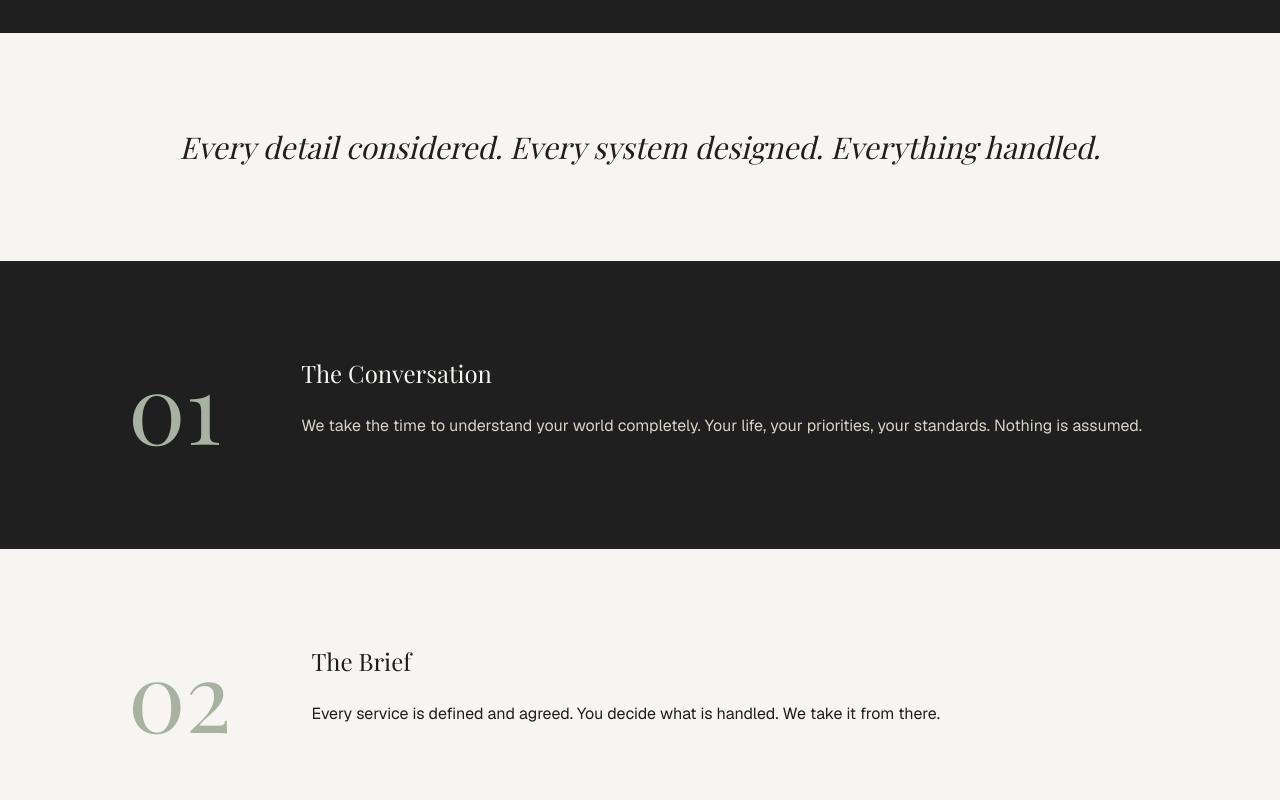
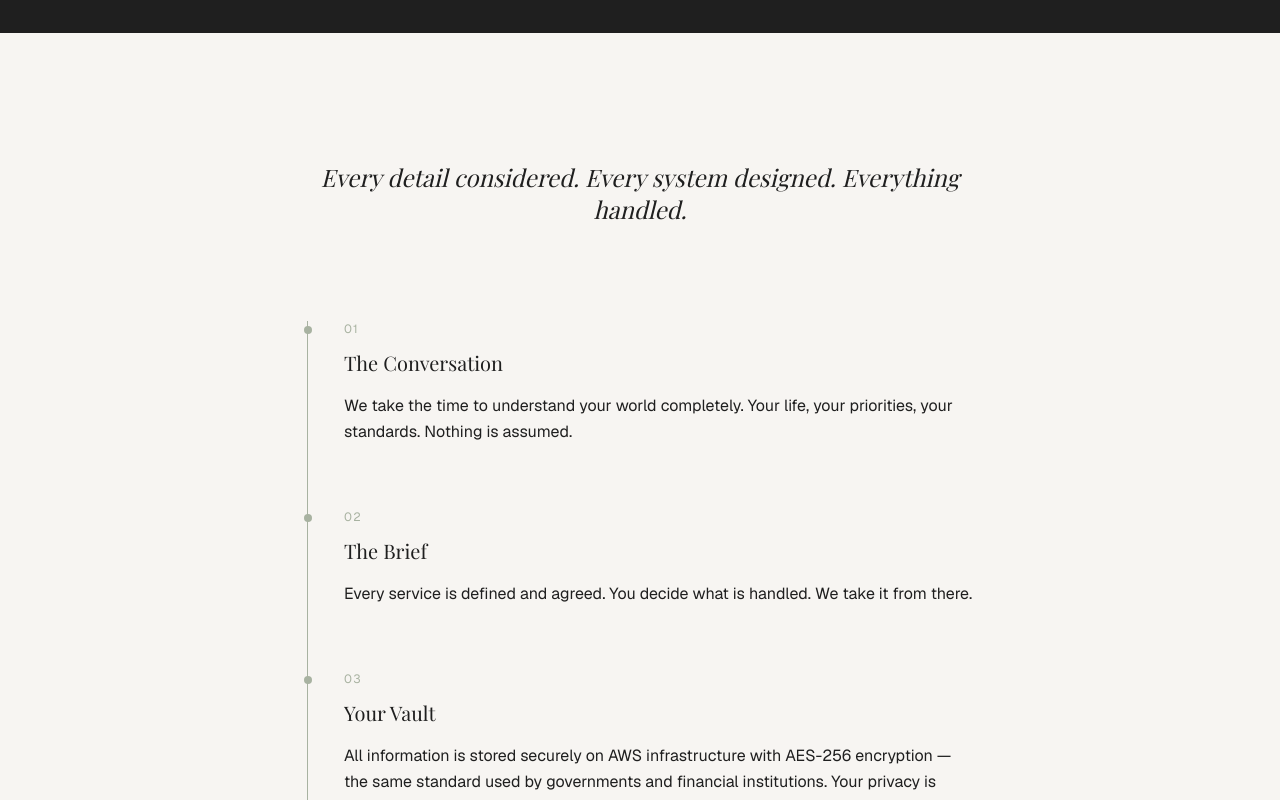
Before and after one commit to tppsamchesh/the-life-office, a Next.js app: page /how-it-works in a window 1280 px wide. Shown: the part 520-1320 px from the top of the page. Built offline with nearby package versions, Linux system fonts and the light colour scheme.

Commit message:
How It Works — vertical timeline layout

```diff
--- a/app/how-it-works/page.tsx
+++ b/app/how-it-works/page.tsx
@@ -1,12 +1,51 @@
 'use client';
 
-import { useEffect } from 'react';
+import { useEffect, useRef } from 'react';
 import Link from 'next/link';
 
+const steps = [
+  {
+    number: '01',
+    title: 'The Conversation',
+    body: 'We take the time to understand your world completely. Your life, your priorities, your standards. Nothing is assumed.',
+  },
+  {
+    number: '02',
+    title: 'The Brief',
+    body: 'Every service is defined and agreed. You decide what is handled. We take it from there.',
+  },
+  {
+    number: '03',
+    title: 'Your Vault',
+    body: 'All information is stored securely on AWS infrastructure with AES-256 encryption — the same standard used by governments and financial institutions. Your privacy is absolute.',
+  },
+  {
+    number: '04',
+    title: 'Your Intelligence Layer',
+    body: 'Custom AI agents are architected specifically for your household. Built on your chosen platform. Invisible in operation. Exceptional in output.',
+  },
+  {
+    number: '05',
+    title: 'Your Point of Contact',
+    body: 'One person. One number. Always available. No queues, no systems, no waiting.',
+  },
+  {
+    number: '06',
+    title: 'Always Improving',
+    body: 'The longer we work together, the better it gets. Your preferences are learned, your standards are maintained, and nothing is ever missed.',
+  },
+];
+
 export default function HowItWorksPage() {
+  const lineRef = useRef<HTMLDivElement>(null);
+  const containerRef = useRef<HTMLDivElement>(null);
+  const circleRefs = useRef<(HTMLDivElement | null)[]>([]);
+
   useEffect(() => {
+    const prefersReducedMotion = window.matchMedia('(prefers-reduced-motion: reduce)').matches;
+
+    /* ── FADE-UP OBSERVER ──────────────────────────────────── */
     const targets = document.querySelectorAll<HTMLElement>('.fade-up');
-
     const observer = new IntersectionObserver(
       (entries) => {
         entries.forEach((entry) => {
@@ -18,50 +57,44 @@ export default function HowItWorksPage() {
       },
       { threshold: 0.1, rootMargin: '0px 0px -32px 0px' }
     );
-
     targets.forEach((el) => observer.observe(el));
 
+    /* ── TIMELINE LINE DRAWING ─────────────────────────────── */
+    if (prefersReducedMotion) {
+      if (lineRef.current && containerRef.current) {
+        lineRef.current.style.height = `${containerRef.current.offsetHeight}px`;
+        lineRef.current.style.transition = 'none';
+      }
       return () => observer.disconnect();
+    }
+
+    const updateLine = () => {
+      if (!lineRef.current || !containerRef.current) return;
+      const containerTop =
+        containerRef.current.getBoundingClientRect().top + window.scrollY;
+      const triggerY = window.scrollY + window.innerHeight * 0.72;
+
+      let maxHeight = 0;
+      circleRefs.current.forEach((circle) => {
+        if (!circle) return;
+        const rect = circle.getBoundingClientRect();
+        const circleCenter = rect.top + window.scrollY + rect.height / 2;
+        if (circleCenter <= triggerY) {
+          maxHeight = Math.max(maxHeight, circleCenter - containerTop);
+        }
+      });
+
+      lineRef.current.style.height = `${maxHeight}px`;
+    };
+
+    window.addEventListener('scroll', updateLine, { passive: true });
+    updateLine();
+
+    return () => {
+      observer.disconnect();
+      window.removeEventListener('scroll', updateLine);
+    };
   }, []);
-
-  const steps = [
-    {
-      number: '01',
-      title: 'The Conversation',
-      body: 'We take the time to understand your world completely. Your life, your priorities, your standards. Nothing is assumed.',
-      dark: true,
-    },
-    {
-      number: '02',
-      title: 'The Brief',
-      body: 'Every service is defined and agreed. You decide what is handled. We take it from there.',
-      dark: false,
-    },
-    {
-      number: '03',
-      title: 'Your Vault',
-      body: 'All information is stored securely on AWS infrastructure with AES-256 encryption — the same standard used by governments and financial institutions. Your privacy is absolute.',
-      dark: true,
-    },
-    {
-      number: '04',
-      title: 'Your Intelligence Layer',
-      body: 'Custom AI agents are architected specifically for your household. Built on your chosen platform. Invisible in operation. Exceptional in output.',
-      dark: false,
-    },
-    {
-      number: '05',
-      title: 'Your Point of Contact',
-      body: 'One person. One number. Always available. No queues, no systems, no waiting.',
-      dark: true,
-    },
-    {
-      number: '06',
-      title: 'Always Improving',
-      body: 'The longer we work together, the better it gets. Your preferences are learned, your standards are maintained, and nothing is ever missed.',
-      dark: false,
-    },
-  ];
 
   return (
     <>
@@ -76,58 +109,56 @@ export default function HowItWorksPage() {
         </h1>
       </section>
 
-      {/* ── SECTION 2: INTRO LINE ──────────────────────────── */}
-      <section className="bg-[#F7F5F2] flex items-center justify-center text-center px-6 py-24 fade-up">
-        <p className="font-serif italic text-[#1F1F1F] text-xl md:text-2xl lg:text-3xl font-light">
+      {/* ── SECTION 2 + 3: INTRO + VERTICAL TIMELINE ──────── */}
+      <section className="bg-[#F7F5F2] px-6 py-32">
+        <div className="max-w-2xl mx-auto">
+
+          {/* Intro line */}
+          <p
+            className="font-serif italic text-[#1F1F1F] text-2xl font-light text-center mb-24 fade-up"
+          >
             Every detail considered. Every system designed. Everything handled.
           </p>
-      </section>
 
-      {/* ── SECTION 3: THE STEPS ───────────────────────────── */}
+          {/* Timeline container */}
+          <div ref={containerRef} className="relative">
+
+            {/* Vertical line — desktop only */}
+            <div
+              ref={lineRef}
+              className="absolute left-[3px] top-0 w-px bg-[#A8B2A1] hidden md:block overflow-hidden"
+              style={{ height: 0, transition: 'height 0.5s ease-out' }}
+              aria-hidden="true"
+            />
+
             {steps.map((step, i) => (
-        <section
+              <div
                 key={step.number}
-          className={`w-full px-6 md:px-16 lg:px-24 py-24 fade-up ${
-            step.dark ? 'bg-[#1F1F1F]' : 'bg-[#F7F5F2]'
-          }`}
-          style={{ '--delay': `${i * 0.05}s` } as React.CSSProperties}
+                className="relative md:pl-10 mb-16 last:mb-0 fade-up"
+                style={{ '--delay': `${i * 0.1}s` } as React.CSSProperties}
               >
-          <div className="max-w-5xl mx-auto grid grid-cols-1 md:grid-cols-[auto_1fr] gap-8 md:gap-20 items-start">
+                {/* Circle on the line — desktop only */}
+                <div
+                  ref={(el) => { circleRefs.current[i] = el; }}
+                  className="absolute left-0 top-[5px] w-2 h-2 rounded-full bg-[#A8B2A1] hidden md:block"
+                  aria-hidden="true"
+                />
 
-            {/* Step number */}
-            <div
-              className="fade-up"
-              style={{ '--delay': `${i * 0.05}s` } as React.CSSProperties}
-            >
-              <span className="font-serif text-[#A8B2A1] text-5xl md:text-7xl lg:text-8xl font-light leading-none">
+                <p className="text-[#A8B2A1] text-xs tracking-widest uppercase mb-3">
                   {step.number}
-              </span>
-            </div>
-
-            {/* Title + body */}
-            <div
-              className="fade-up"
-              style={{ '--delay': `${i * 0.05 + 0.1}s` } as React.CSSProperties}
-            >
-              <h2
-                className={`font-serif text-2xl font-light mb-6 ${
-                  step.dark ? 'text-[#F7F5F2]' : 'text-[#1F1F1F]'
-                }`}
-              >
+                </p>
+                <h2 className="font-serif text-[#1F1F1F] text-xl font-light mb-4">
                   {step.title}
                 </h2>
-              <p
-                className={`text-base leading-relaxed ${
-                  step.dark ? 'text-[#D8D2C8]' : 'text-[#1F1F1F]'
-                }`}
-              >
+                <p className="text-[#1F1F1F] text-base leading-relaxed">
                   {step.body}
                 </p>
               </div>
+            ))}
 
           </div>
+        </div>
       </section>
-      ))}
 
       {/* ── SECTION 4: CLOSING CTA STRIP ───────────────────── */}
       <section className="bg-[#1F1F1F] flex flex-col items-center justify-center text-center px-6 py-24 fade-up">
```
Lines whose indentation alone changed are shown as unchanged.
